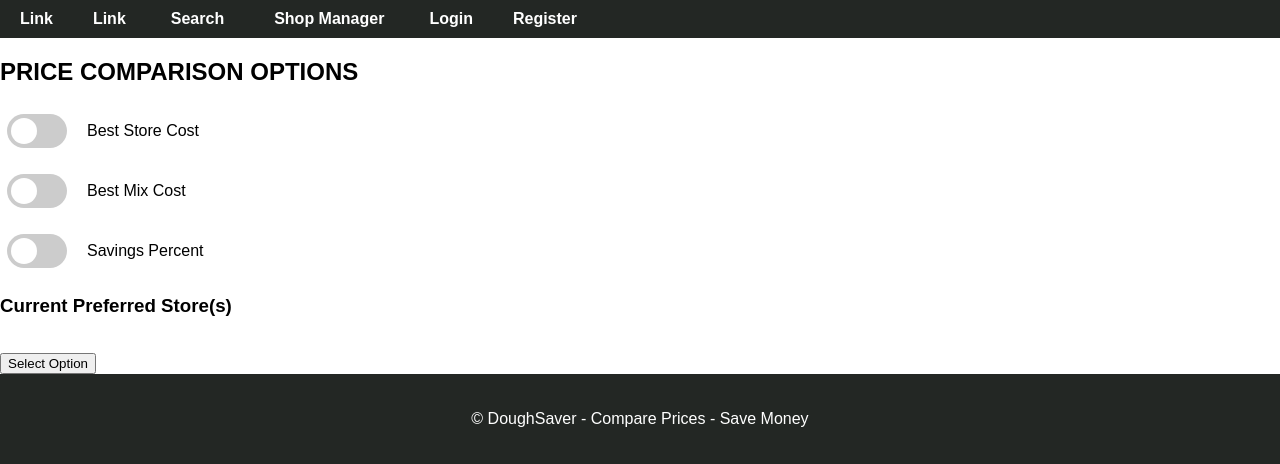
After one commit to odian001/test, a Django app: page /price_comparison/ in a window 1280 px wide. The commit adds this page. Shown: the part 960-1424 px from the top of the page. Run offline with Django 4.2, Linux system fonts and the light colour scheme; data that the repository does not hold is empty.

Commit message:
Price-comparison-page-layout/features

```diff
--- a/DoughSaver/doughsaverapp/templates/base.html
+++ b/DoughSaver/doughsaverapp/templates/base.html
@@ -9,6 +9,7 @@
 <meta name="viewport" content="width=device-width, initial-scale=1">
 <link rel="stylesheet" href="{% static 'doughsaverapp/CSS/account.css' %}">
 <link rel="stylesheet" href="{% static 'doughsaverapp/CSS/doughsaver.css' %}">
+<link rel="stylesheet" href="{% static 'doughsaverapp/CSS/pricecomparison.css' %}">
 <!--<link rel="apple-touch-icon" sizes="180x180" href="./images/apple-touch-icon.png">
 <link rel="icon" type="image/png" sizes="32x32" href="./images/favicon-32x32.png">
 <link rel="icon" type="image/png" sizes="16x16" href="./images/favicon-16x16.png">
@@ -40,6 +41,7 @@
     <div class="dropdown-content" id="shop manager">
       <a href="#">Shop Manager</a>
       <a href="{% url 'store_selection'%}">Select Stores</a>
+      <a href="{% url 'price_comparison_options'%}">Price Comparison</a>
     </div>
   </div>
 
--- /dev/null
+++ b/DoughSaver/doughsaverapp/templates/price_comparison.html
@@ -0,0 +1,47 @@
+
+{% extends 'base.html' %}
+
+{% load static %}
+
+{% block content %}
+
+<h2>PRICE COMPARISON OPTIONS</h2>
+
+<form method="post" action="{% url 'price_comparison_options'%}">
+    {% csrf_token %}
+
+    {% if messages %}
+        {% for message in messages %}
+            {{ message }}
+        {% endfor %}
+    {% endif %}
+
+    <label class="switch">
+        <input type="checkbox" id="best_store_cost" name="pricing_options" value="beststore">
+        <span class="slider round"></span>
+        <p class="pswitch"> Best Store Cost </p>
+    </label>
+
+    <label class="switch">
+        <input type="checkbox" id="best_mix_cost" name="pricing_options" value="bestmix">
+        <span class="slider round"></span>
+        <p class="pswitch"> Best Mix Cost </p>
+    </label>
+
+    <label class="switch">
+        <input type="checkbox" id="savings_percent" name="pricing_options" value="savingspercent">
+        <span class="slider round"></span>
+        <p class="pswitch"> Savings Percent </p>
+    </label>
+
+
+    <h3>Current Preferred Store(s)</h3>
+        {% for user_store in user_stores %}
+            <img src="{% static 'doughsaverapp/images/stores/' %}{{ user_store.StoreID }}.svg" alt="{{ store.StoreName }}"
+                 width="100" height="100" style="margin: 5px 10px 10px 5px;">
+        {% endfor %}
+    <br>
+    <input type="submit" value="Select Option">
+</form>
+
+{% endblock %}
--- a/DoughSaver/doughsaverapp/urls.py
+++ b/DoughSaver/doughsaverapp/urls.py
@@ -14,6 +14,7 @@ urlpatterns = [
     path('ingredient_search/', views.ingredient_search, name='item_search'),
     path('store_selection/', views.store_selection, name='store_selection'),
     path('view_stores/', views.view_selected_stores, name='view_selected_stores'),
+    path('price_comparison/', views.price_comparison_options, name='price_comparison_options'),
     path('ingredient/<int:IngredientID>/', ingredient_detail, name='ingredient_detail'),
     path('recipe_search/', views.recipe_search, name='recipe_search'),
    # path('recipe/<int:RecipeID>/', views.recipe_detail, name='recipe_detail')
--- a/DoughSaver/doughsaverapp/views.py
+++ b/DoughSaver/doughsaverapp/views.py
@@ -56,11 +56,29 @@ def store_selection(request):
         for store_id in selected_store_ids:
             StoreCollection.objects.create(UserID_id=user_id, StoreID_id=store_id)
 
-        return redirect('view_selected_stores')
+        return redirect('price_comparison_options')
 
     grocery_stores = GroceryStore.objects.all()
 
     return render(request, 'store_selection.html', {'grocery_stores': grocery_stores})
+
+def price_comparison_options(request):
+    if request.method == 'POST':
+        #save the checkbox values in a list
+        selected_price_options = request.POST.getlist('pricing_options')
+        #If more than one price option is selected, error (Please choose one option)
+        if len(selected_price_options) > 1:
+            messages.error(request, mark_safe("Please choose only one price comparison option.<br><br>"))
+            return redirect('price_comparison_options')
+        else:
+            #check which pricing option it is
+            #call another function to get/pass stores and shopping list to correct pricing algorithm
+            #redirect to cost breakdown?
+            return redirect('price_comparison_options')
+
+    user_id = request.user.id
+    user_stores = StoreCollection.objects.filter(UserID=user_id).values('StoreID')
+    return render(request, 'price_comparison.html', {'user_stores': user_stores})
 
 def view_selected_stores(request):
     user_id = request.user.id
--- /dev/null
+++ b/DoughSaver/static/doughsaverapp/CSS/pricecomparison.css
@@ -0,0 +1,63 @@
+.switch {
+    position: relative;
+    display: flex;
+    align-items: center;
+    margin-bottom: 10px;
+  }
+
+  .switch input {
+    opacity: 0;
+    width: 0;
+    height: 0;
+  }
+
+  .slider {
+    position: relative;
+    cursor: pointer;
+    width: 60px;
+    height: 34px;
+    background-color: #ccc;
+    -webkit-transition: .4s;
+    transition: .4s;
+    border-radius: 34px;
+  }
+
+  .slider:before {
+    position: absolute;
+    content: "";
+    height: 26px;
+    width: 26px;
+    left: 4px;
+    bottom: 4px;
+    background-color: white;
+    -webkit-transition: .4s;
+    transition: .4s;
+    border-radius: 50%;
+  }
+
+  input:checked + .slider {
+    background-color: #b04925;
+  }
+
+  input:focus + .slider {
+    box-shadow: 0 0 1px #b04925;
+  }
+
+  input:checked + .slider:before {
+    -webkit-transform: translateX(26px);
+    -ms-transform: translateX(26px);
+    transform: translateX(26px);
+  }
+
+  /* Rounded sliders */
+  .slider.round {
+    border-radius: 34px;
+  }
+
+  .slider.round:before {
+    border-radius: 50%;
+  }
+
+  .pswitch {
+    margin-left: 20px;
+  }
```
